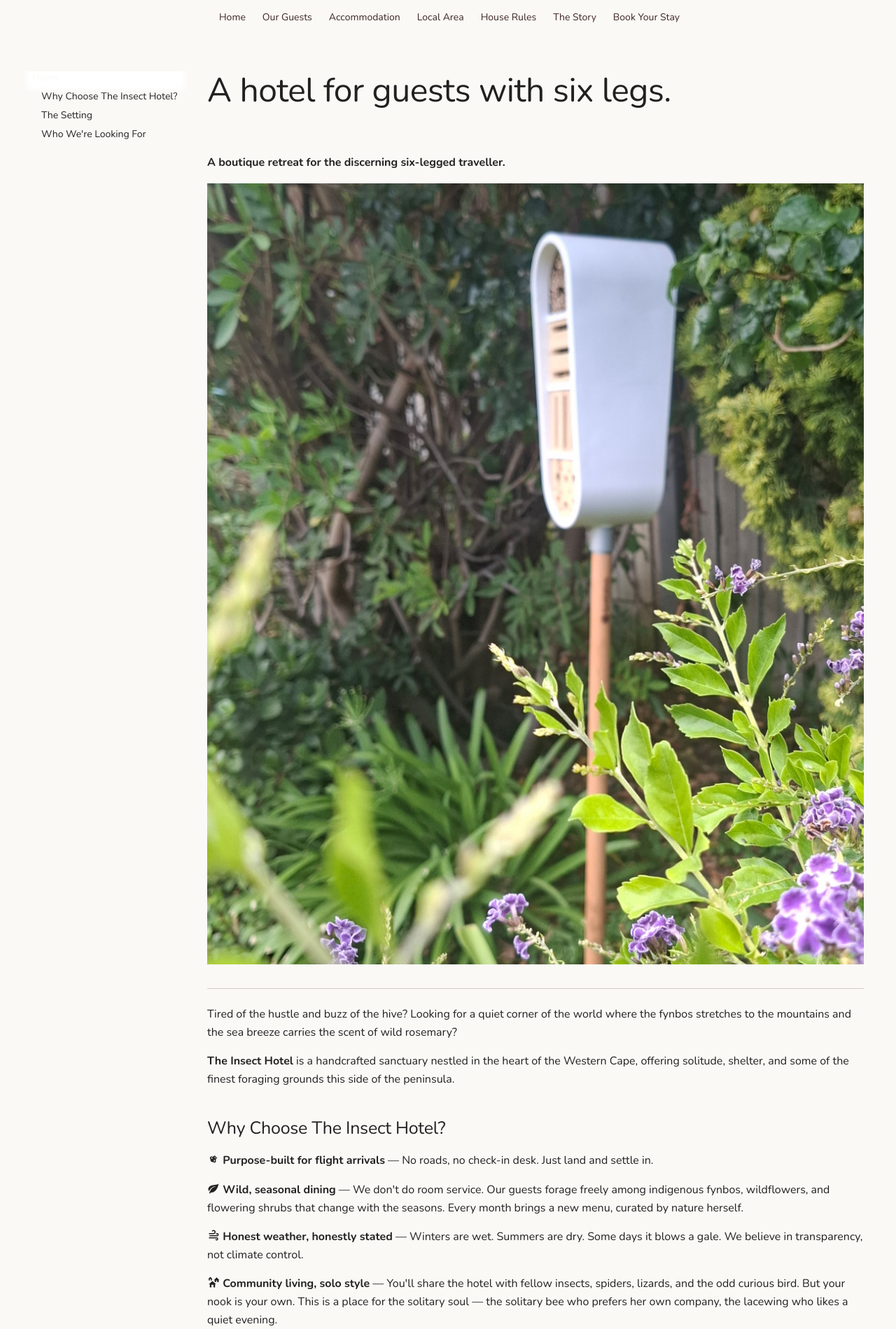
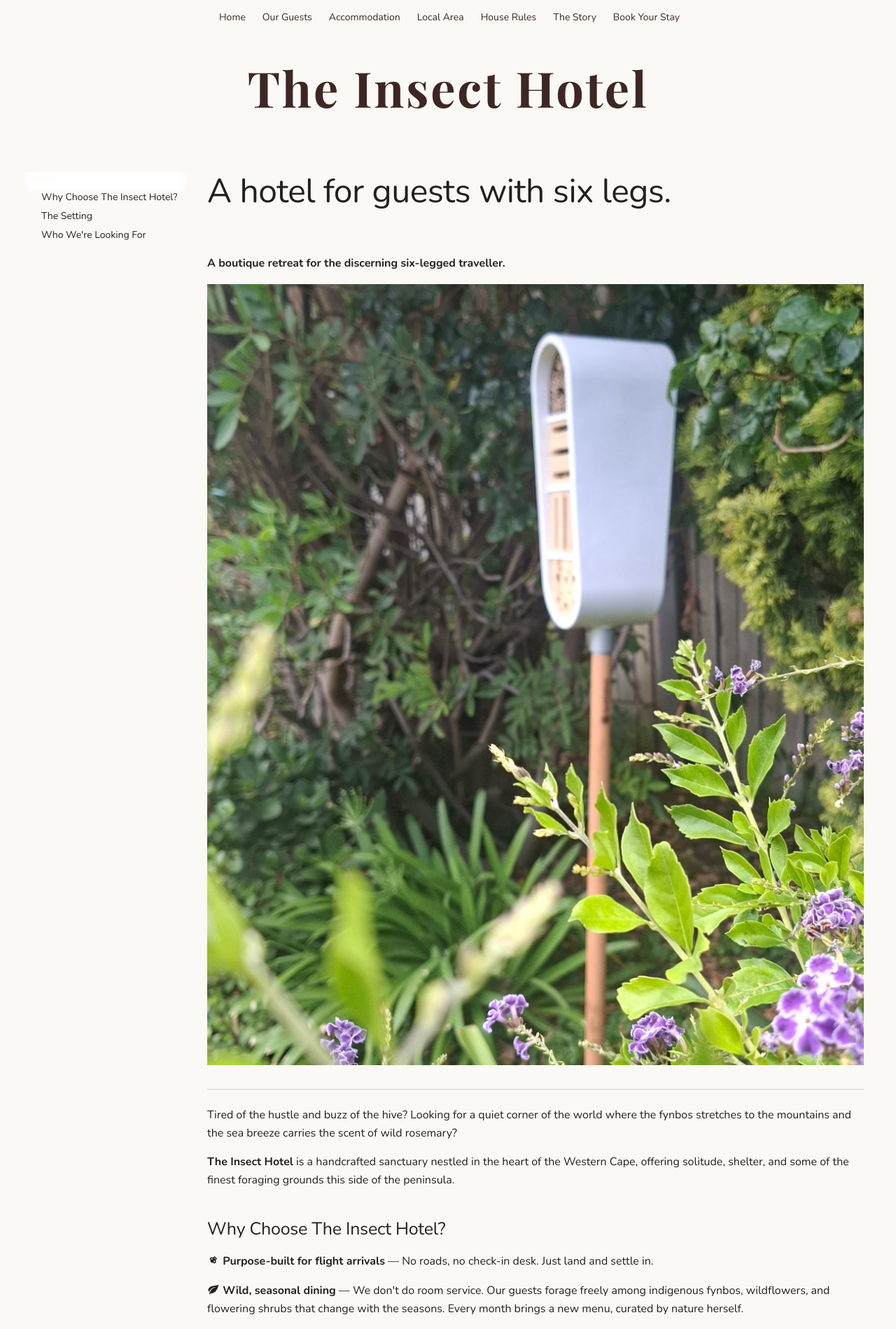
Before and after one commit to JonathanCGill/the-insect-hotel, an MkDocs documentation site: the page built from docs/index.md, in a window 1280 px wide. Shown: the top 1899 px of the page at 70% size. Built offline with MkDocs 1.6.1 and Material for MkDocs 9.7.7, drawn with Linux system fonts in a browser that asks for light colours.

Commit message:
Add large "The Insect Hotel" title below navigation links
Use Playfair Display serif font via Google Fonts for a distinctive
look. The title is injected below the tabs using a Material theme
block override and centred with generous padding.

https://claude.ai/code/session_01TjJ74WJKRFZoZK9VYrFjhC

```diff
--- a/docs/assets/css/custom.css
+++ b/docs/assets/css/custom.css
@@ -55,6 +55,18 @@ body,
 .md-tabs__link--active,
 .md-tabs__link:hover {
   color: #FF8F00;
+}
+
+/* Large site title below nav */
+.site-hero-title {
+  font-family: 'Playfair Display', serif;
+  font-size: 3.5rem;
+  font-weight: 700;
+  color: #3E2723;
+  text-align: center;
+  padding: 1.5rem 1rem 1rem;
+  background-color: #FAF9F6;
+  letter-spacing: 0.04em;
 }
 
 /* Hero section on homepage */
--- a/overrides/main.html
+++ b/overrides/main.html
@@ -9,4 +9,12 @@
   gtag('js', new Date());
   gtag('config', 'G-SCL6V8VR16');
 </script>
+<link rel="preconnect" href="https://fonts.googleapis.com">
+<link rel="preconnect" href="https://fonts.gstatic.com" crossorigin>
+<link href="https://fonts.googleapis.com/css2?family=Playfair+Display:wght@700&display=swap" rel="stylesheet">
 {% endblock %}
+
+{% block tabs %}
+  {{ super() }}
+  <div class="site-hero-title">The Insect Hotel</div>
+{% endblock %}
```
